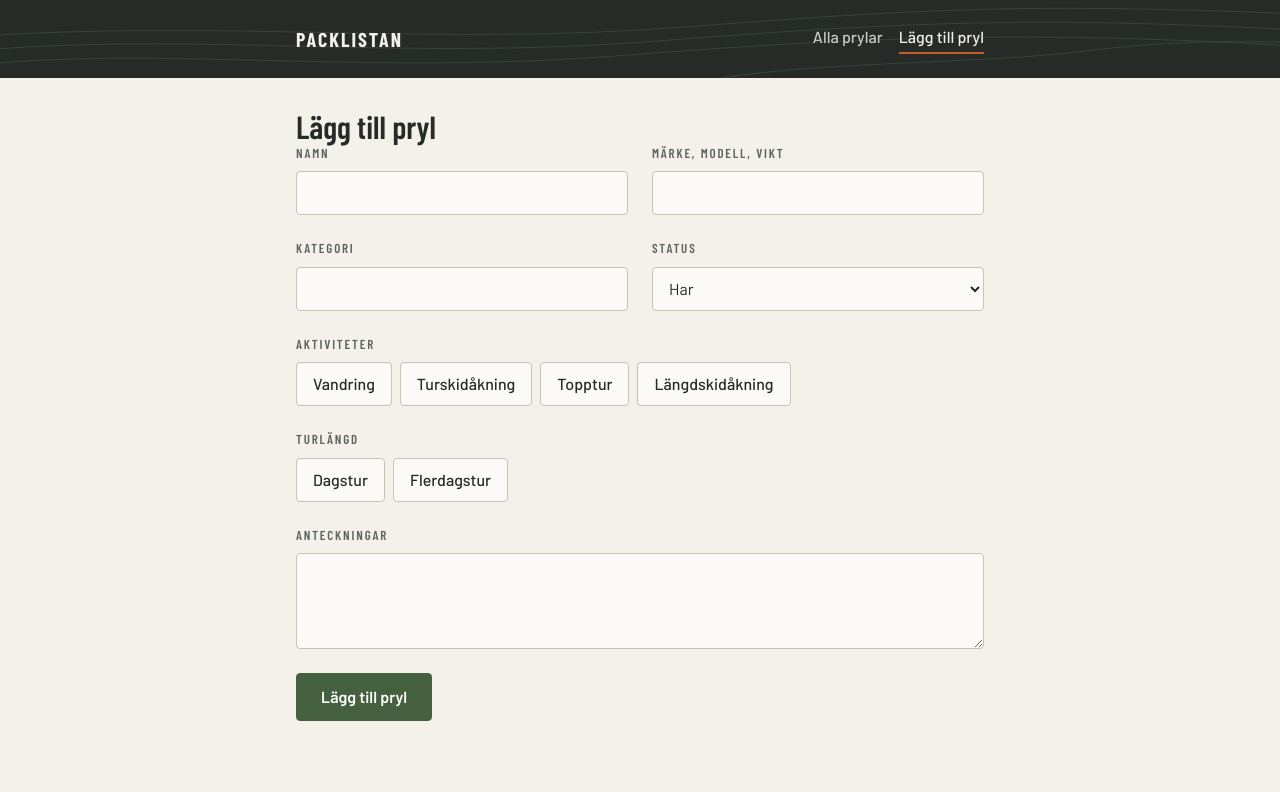
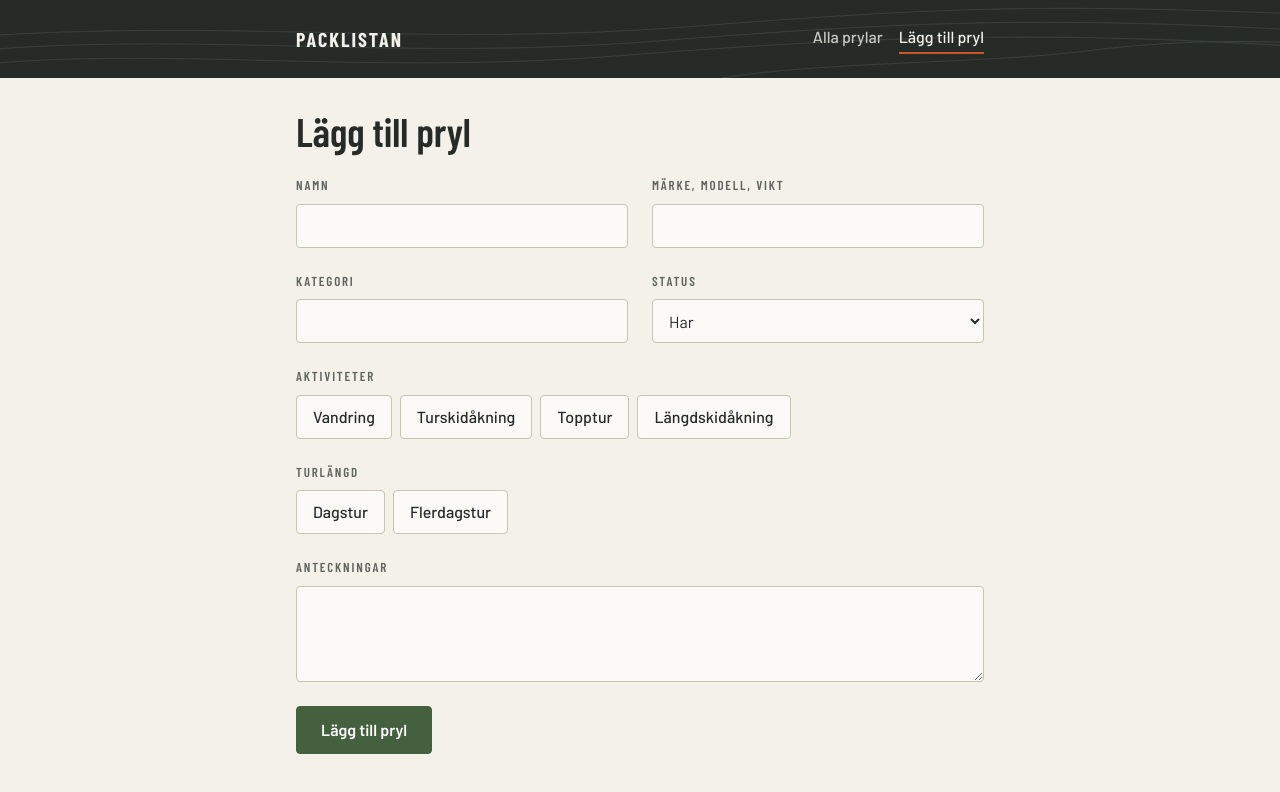
Before and after one commit to jenniemodd/app-outdoor-packing, a React (Vite) app: page /items/new in a window 1280 px wide. Shown: the top 792 px of the page. Built offline with nearby package versions, Linux system fonts and the light colour scheme.

Commit message:
feat: add FormPage CSS module for styling form components

```diff
--- a/src/pages/EditItemPage.tsx
+++ b/src/pages/EditItemPage.tsx
@@ -3,13 +3,13 @@ import type { NewItem } from '../types'
 import useItem from '../hooks/useItem'
 import useItemActions from '../hooks/useItemActions'
 import ItemForm from '../components/ItemForm'
+import styles from './FormPage.module.css'
 
 const EditItemPage = () => {
   // 1. Hooks
   const { id } = useParams()
   const navigate = useNavigate()
   const { item, isLoading, error } = useItem(id)
-  // Båda hooks lämnar tillbaka något som heter "error", så vi döper om det ena
   const { updateItem, error: saveError } = useItemActions()
 
   // 2. Funktioner
@@ -24,22 +24,22 @@ const EditItemPage = () => {
   }
 
   // 3. Tidiga return
-  if (isLoading) return <p>Laddar pryl...</p>
+  if (isLoading) return <p className={styles.message}>Laddar pryl...</p>
 
   if (error || !item) {
     return (
-      <>
-        <h1>{error || 'Prylen hittades inte'}</h1>
+      <div className={styles.page}>
+        <h1 className={styles.title}>{error || 'Prylen hittades inte'}</h1>
         <Link to="/">Tillbaka till packlistan</Link>
-      </>
+      </div>
     )
   }
 
   // 4. Själva sidan
   return (
-    <>
-      <h1>Ändra {item.title}</h1>
-      {saveError && <p>Kunde inte spara: {saveError}</p>}
+    <div className={styles.page}>
+      <h1 className={styles.title}>Ändra {item.title}</h1>
+      {saveError && <p className={styles.error}>Kunde inte spara: {saveError}</p>}
 
       <ItemForm
         onSave={editItem}
@@ -53,7 +53,7 @@ const EditItemPage = () => {
         }}
         submitLabel="Spara ändringar"
       />
-    </>
+    </div>
   )
 }
 
--- /dev/null
+++ b/src/pages/FormPage.module.css
@@ -0,0 +1,21 @@
+.page {
+  display: flex;
+  flex-direction: column;
+  gap: var(--space-5);
+}
+
+.title {
+  font-size: var(--text-xl);
+}
+
+.message {
+  color: var(--color-text-muted);
+}
+
+.error {
+  padding: var(--space-3) var(--space-4);
+  color: var(--color-danger);
+  background: var(--color-surface);
+  border: 1px solid var(--color-danger);
+  border-radius: var(--radius);
+}
--- a/src/pages/NewItemPage.tsx
+++ b/src/pages/NewItemPage.tsx
@@ -2,26 +2,26 @@ import { useNavigate } from 'react-router'
 import type { NewItem } from '../types'
 import useItemActions from '../hooks/useItemActions'
 import ItemForm from '../components/ItemForm'
+import styles from './FormPage.module.css'
 
 const NewItemPage = () => {
   const navigate = useNavigate()
   const { createItem, error } = useItemActions()
 
-  // Sidan bestämmer bara vad som händer EFTER att det sparats
   const addItem = async (newItem: NewItem) => {
     const created = await createItem(newItem)
-    if (!created) return false // felet visas via error
+    if (!created) return false
 
     navigate(`/items/${created.id}`)
     return true
   }
 
   return (
-    <>
-      <h1>Lägg till pryl</h1>
-      {error && <p>Kunde inte spara: {error}</p>}
+    <div className={styles.page}>
+      <h1 className={styles.title}>Lägg till pryl</h1>
+      {error && <p className={styles.error}>Kunde inte spara: {error}</p>}
       <ItemForm onSave={addItem} />
-    </>
+    </div>
   )
 }
 
```
